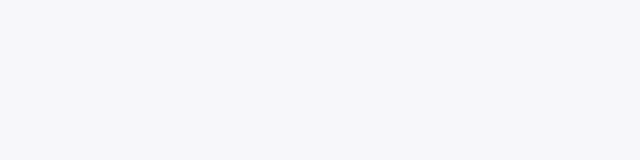
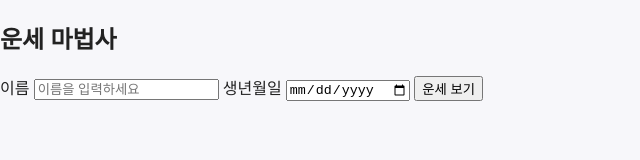
Before and after one commit to today-self-study/fortune-wizard, a plain HTML site: page index.html in a window 1280 px wide. Shown: the whole page, without its empty margins (0-640 px from the left). Drawn offline with Linux system fonts and the light colour scheme.

Commit message:
UI 기본 구조(입력란, 버튼, 결과 출력란) 추가

```diff
--- a/index.html
+++ b/index.html
@@ -7,7 +7,17 @@
   <link rel="stylesheet" href="style.css">
 </head>
 <body>
-  <!-- 여기에 UI가 추가될 예정입니다. -->
+  <section class="container">
+    <h1>운세 마법사</h1>
+    <form id="fortune-form">
+      <label for="name">이름</label>
+      <input type="text" id="name" name="name" placeholder="이름을 입력하세요" required />
+      <label for="birth">생년월일</label>
+      <input type="date" id="birth" name="birth" required />
+      <button type="submit" id="get-fortune">운세 보기</button>
+    </form>
+    <div id="result" class="result-box"></div>
+  </section>
   <script src="script.js"></script>
 </body>
 </html>
```
